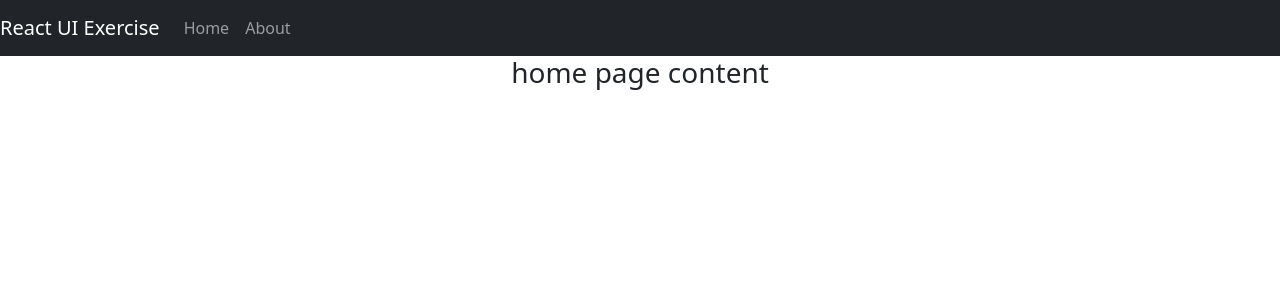
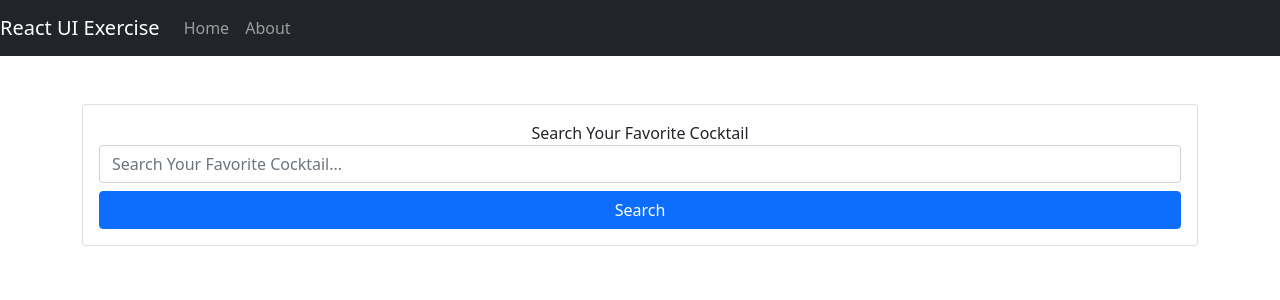
Before and after one commit to hollygrosario/cocktail-drink-listings, a React (Create React App) app: page / in a window 1280 px wide. Shown: the top 300 px of the page. Built offline with nearby package versions, Linux system fonts and the light colour scheme.

Commit message:
Initial creation of Search Component (#4)

```diff
--- a/src/Home.js
+++ b/src/Home.js
@@ -1,7 +1,10 @@
 import React from 'react'
+import Search from './Search'
 
 const Home = () => {
-  return <h3>home page content</h3>
+  return (
+    <Search />
+  )
 }
 
 export default Home
--- /dev/null
+++ b/src/Search.js
@@ -0,0 +1,28 @@
+import React from 'react'
+import { useContext, useRef } from 'react'
+import Button from 'react-bootstrap/Button'
+
+const Search = () => {
+  const inputRef = useRef('')
+  return (
+    <div className='py-5 container'>
+      <div className='card'>
+        <div className='card-body'>
+          <label id='search'>Search Your Favorite Cocktail</label>
+          <input
+            id='search'
+            type="text"
+            className='form-control'
+            ref={inputRef}
+            onChange={() => {
+            }}
+            placeholder='Search Your Favorite Cocktail...'
+          />
+          <Button varient='primary' className='w-100 mt-2' onClick=''>Search</Button>
+        </div>
+      </div>
+    </div>
+  )
+}
+
+export default Search
```
